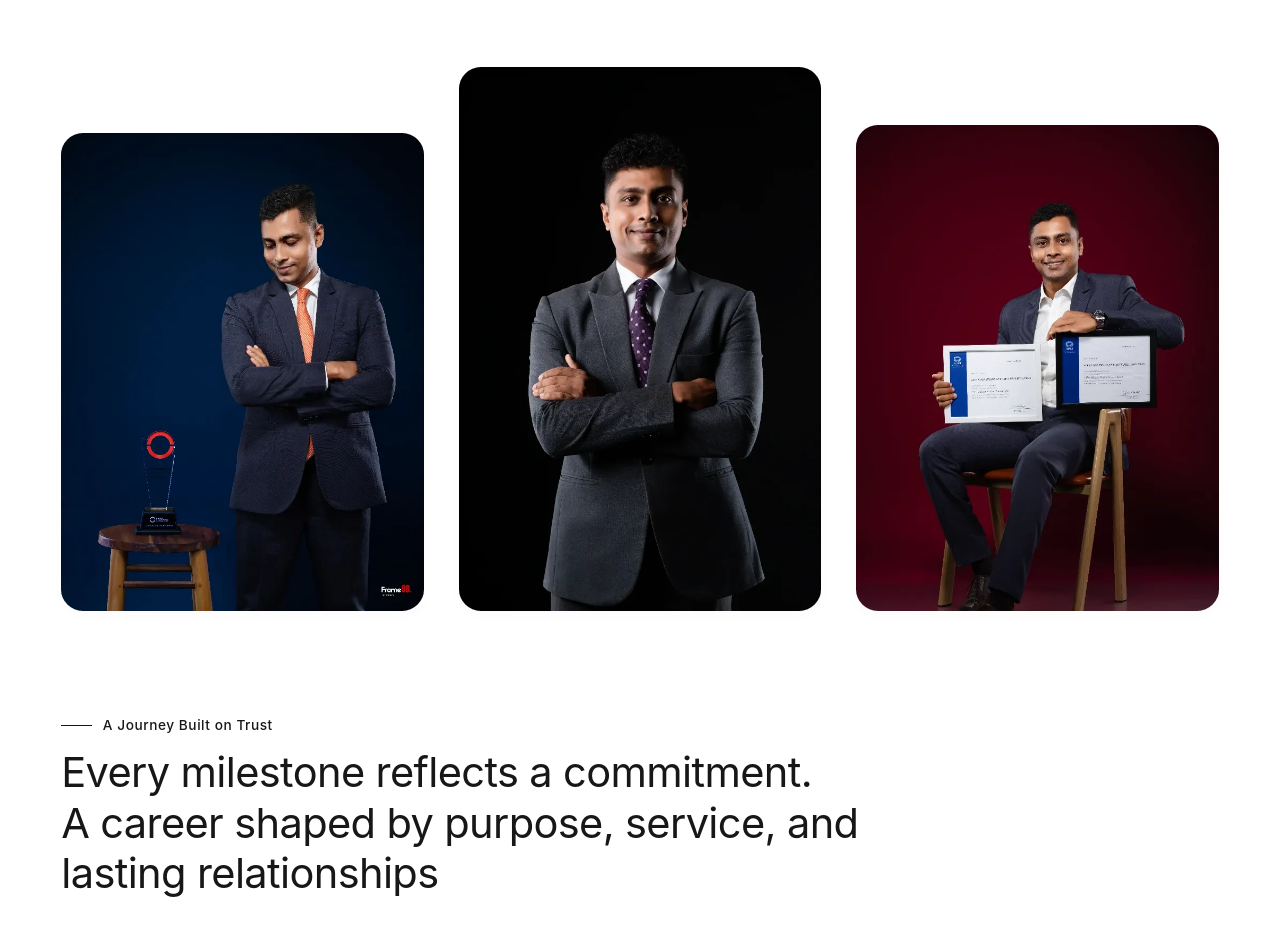
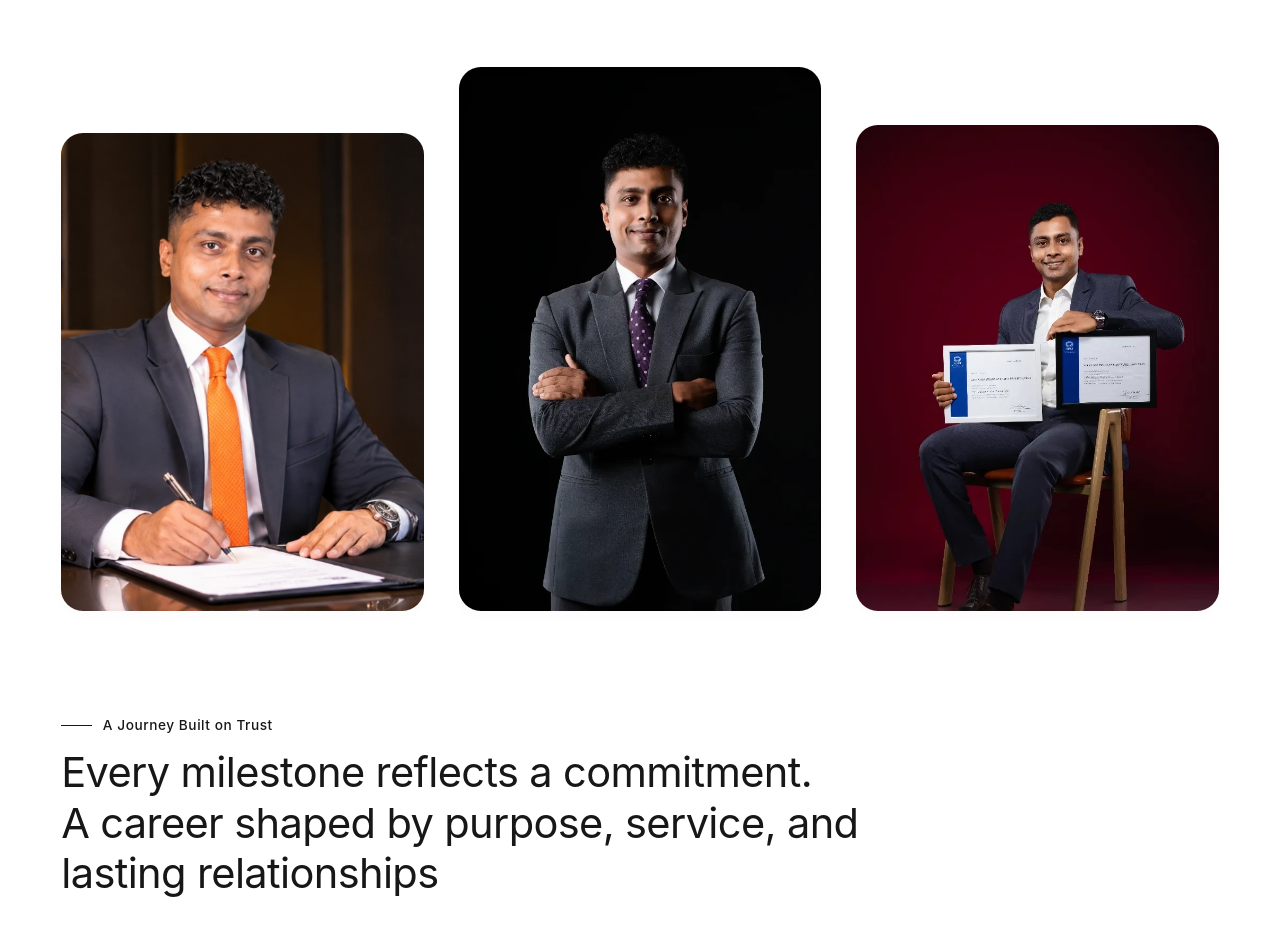
Before and after one commit to ChemyDigi/pk-web, a Next.js app: page /about in a window 1280 px wide. Shown: the part 1360-2290 px from the top of the page. Built offline with nearby package versions, Linux system fonts and the light colour scheme; no server answers; a web font is replaced by a local one.

Commit message:
feat(about): update story section left card image and center alignment

```diff
--- a/components/about/AboutStory.tsx
+++ b/components/about/AboutStory.tsx
@@ -54,8 +54,8 @@ export default function AboutStory() {
           {/* Box 1 (Left - With Image) */}
           <div className="about-story-box about-story-box-1">
             <Image
-              src="/images/about/about-story-left.webp"
-              alt="Pradeep Liyanage - Professional Recognition"
+              src="/images/about/about-story-left.jpg"
+              alt="Pradeep Liyanage - Advisory Consultation and Strategic Planning"
               fill
               sizes="(min-width: 1024px) 33vw, (min-width: 640px) 33vw, 33vw"
               className="about-story-img"
--- a/css/about/AboutStory.css
+++ b/css/about/AboutStory.css
@@ -200,7 +200,7 @@
 }
 
 .about-story-box-1 .about-story-img {
-  object-position: bottom center;
+  object-position: center;
 }
 
 .about-story-box-2 .about-story-img {
--- a/package.json
+++ b/package.json
@@ -3,7 +3,7 @@
   "version": "0.1.0",
   "private": true,
   "scripts": {
-    "dev": "next dev",
+    "dev": "next dev --webpack",
     "build": "next build --webpack",
     "start": "next start",
     "lint": "eslint"
```
Also changed, not shown: public/images/about/about-story-left.jpg (added), public/images/achievements/leader-conference-2026-desk.jpg (added).
